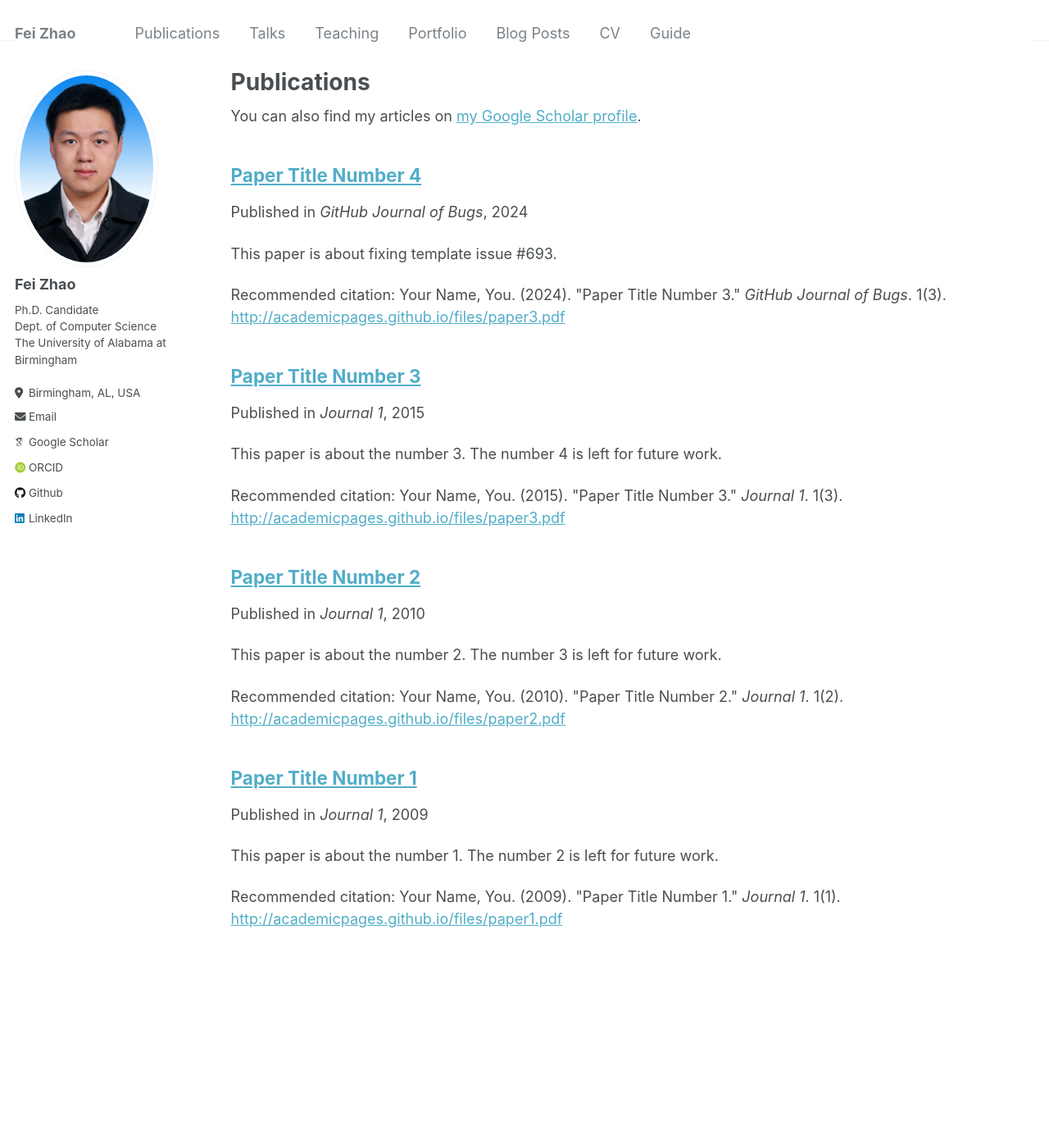
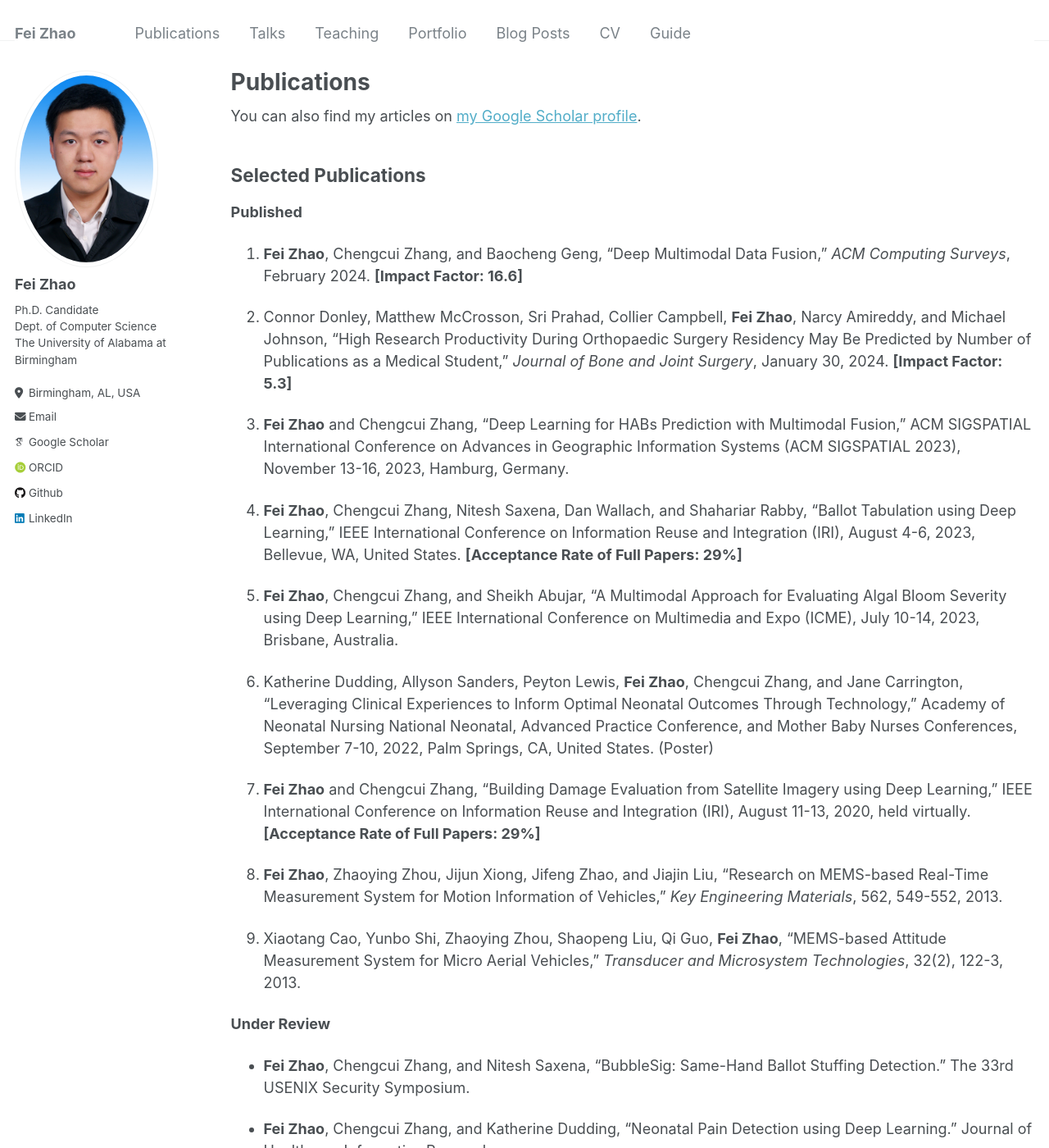
Before and after one commit to feizhao19/feizhao19.github.io, a Jekyll site: the page built from _pages/publications.md, in a window 1280 px wide and 1400 px high. Shown: the whole window at 82% size. Built offline with Jekyll 4.4.1, drawn with Linux system fonts in a browser that asks for light colours; some web fonts are replaced; some of the changed text lies outside the part shown.

Commit message:
Updated Publications

```diff
--- a/_pages/publications.md
+++ b/_pages/publications.md
@@ -14,3 +14,45 @@ author_profile: true
 {% for post in site.publications reversed %}
   {% include archive-single.html %}
 {% endfor %}
+
+
+
+
+## Selected Publications
+<!-- ====== -->
+
+**Published**
+
+1. **Fei Zhao**, Chengcui Zhang, and Baocheng Geng, "Deep Multimodal Data Fusion," *ACM Computing Surveys*, February 2024. **[Impact Factor: 16.6]**
+
+2. Connor Donley, Matthew McCrosson, Sri Prahad, Collier Campbell, **Fei Zhao**, Narcy Amireddy, and Michael Johnson, "High Research Productivity During Orthopaedic Surgery Residency May Be Predicted by Number of Publications as a Medical Student," *Journal of Bone and Joint Surgery*, January 30, 2024. **[Impact Factor: 5.3]**
+
+3. **Fei Zhao** and Chengcui Zhang, "Deep Learning for HABs Prediction with Multimodal Fusion," ACM SIGSPATIAL International Conference on Advances in Geographic Information Systems (ACM SIGSPATIAL 2023), November 13-16, 2023, Hamburg, Germany.
+
+4. **Fei Zhao**, Chengcui Zhang, Nitesh Saxena, Dan Wallach, and Shahariar Rabby, "Ballot Tabulation using Deep Learning," IEEE International Conference on Information Reuse and Integration (IRI), August 4-6, 2023, Bellevue, WA, United States. **[Acceptance Rate of Full Papers: 29%]**
+
+5. **Fei Zhao**, Chengcui Zhang, and Sheikh Abujar, "A Multimodal Approach for Evaluating Algal Bloom Severity using Deep Learning," IEEE International Conference on Multimedia and Expo (ICME), July 10-14, 2023, Brisbane, Australia.
+
+6. Katherine Dudding, Allyson Sanders, Peyton Lewis, **Fei Zhao**, Chengcui Zhang, and Jane Carrington, "Leveraging Clinical Experiences to Inform Optimal Neonatal Outcomes Through Technology," Academy of Neonatal Nursing National Neonatal, Advanced Practice Conference, and Mother Baby Nurses Conferences, September 7-10, 2022, Palm Springs, CA, United States. (Poster)
+
+7. **Fei Zhao** and Chengcui Zhang, "Building Damage Evaluation from Satellite Imagery using Deep Learning," IEEE International Conference on Information Reuse and Integration (IRI), August 11-13, 2020, held virtually. **[Acceptance Rate of Full Papers: 29%]**
+
+8. **Fei Zhao**, Zhaoying Zhou, Jijun Xiong, Jifeng Zhao, and Jiajin Liu, "Research on MEMS-based Real-Time Measurement System for Motion Information of Vehicles," *Key Engineering Materials*, 562, 549-552, 2013.
+
+9. Xiaotang Cao, Yunbo Shi, Zhaoying Zhou, Shaopeng Liu, Qi Guo, **Fei Zhao**, "MEMS-based Attitude Measurement System for Micro Aerial Vehicles," *Transducer and Microsystem Technologies*, 32(2), 122-3, 2013.
+
+**Under Review**
+
+- **Fei Zhao**, Chengcui Zhang, and Nitesh Saxena, "BubbleSig: Same-Hand Ballot Stuffing Detection." The 33rd USENIX Security Symposium.
+
+- **Fei Zhao**, Chengcui Zhang, and Katherine Dudding, "Neonatal Pain Detection using Deep Learning." Journal of Healthcare Informatics Research.
+
+**Pre-prints**
+
+- **Fei Zhao** and Chengcui Zhang, "Visual Prompt Learning of Foundation Models for Post-disaster Damage Assessment." Manuscript ready for submission.
+
+- **Fei Zhao** and Chengcui Zhang, "Parameter-Efficient Adaptation of Vision Foundation Models for Building Damage Evaluation." Manuscript ready for submission.
+
+- **Fei Zhao** and Chengcui Zhang, "Multimodal Algal Bloom Severity Evaluation Using Deep Learning: Leveraging Satellite Imagery, Elevation, Temperature, and Geolocation Data." Manuscript ready for submission.
+
+- "Augmented Communication Tools (ACTs): Pain Assessment Support Algorithm for the Individual Infant (PASAFii) for the neonatal pain algorithm." Provisional Patent.
--- a/_publications/2009-10-01-paper-title-number-1.md
+++ /dev/null
@@ -1,12 +0,0 @@
----
-title: "Paper Title Number 1"
-collection: publications
-permalink: /publication/2009-10-01-paper-title-number-1
-excerpt: 'This paper is about the number 1. The number 2 is left for future work.'
-date: 2009-10-01
-venue: 'Journal 1'
-paperurl: 'http://academicpages.github.io/files/paper1.pdf'
-citation: 'Your Name, You. (2009). &quot;Paper Title Number 1.&quot; <i>Journal 1</i>. 1(1).'
----
-
-The contents above will be part of a list of publications, if the user clicks the link for the publication than the contents of section will be rendered as a full page, allowing you to provide more information about the paper for the reader. When publications are displayed as a single page, the contents of the above "citation" field will automatically be included below this section in a smaller font.
--- a/_publications/2010-10-01-paper-title-number-2.md
+++ /dev/null
@@ -1,12 +0,0 @@
----
-title: "Paper Title Number 2"
-collection: publications
-permalink: /publication/2010-10-01-paper-title-number-2
-excerpt: 'This paper is about the number 2. The number 3 is left for future work.'
-date: 2010-10-01
-venue: 'Journal 1'
-paperurl: 'http://academicpages.github.io/files/paper2.pdf'
-citation: 'Your Name, You. (2010). &quot;Paper Title Number 2.&quot; <i>Journal 1</i>. 1(2).'
----
-
-The contents above will be part of a list of publications, if the user clicks the link for the publication than the contents of section will be rendered as a full page, allowing you to provide more information about the paper for the reader. When publications are displayed as a single page, the contents of the above "citation" field will automatically be included below this section in a smaller font.
--- a/_publications/2015-10-01-paper-title-number-3.md
+++ /dev/null
@@ -1,12 +0,0 @@
----
-title: "Paper Title Number 3"
-collection: publications
-permalink: /publication/2015-10-01-paper-title-number-3
-excerpt: 'This paper is about the number 3. The number 4 is left for future work.'
-date: 2015-10-01
-venue: 'Journal 1'
-paperurl: 'http://academicpages.github.io/files/paper3.pdf'
-citation: 'Your Name, You. (2015). &quot;Paper Title Number 3.&quot; <i>Journal 1</i>. 1(3).'
----
-
-The contents above will be part of a list of publications, if the user clicks the link for the publication than the contents of section will be rendered as a full page, allowing you to provide more information about the paper for the reader. When publications are displayed as a single page, the contents of the above "citation" field will automatically be included below this section in a smaller font.
--- a/_publications/2024-02-17-paper-title-number-4.md
+++ /dev/null
@@ -1,12 +0,0 @@
----
-title: "Paper Title Number 4"
-collection: publications
-permalink: /publication/2024-02-17-paper-title-number-4
-excerpt: 'This paper is about fixing template issue #693.'
-date: 2024-02-17
-venue: 'GitHub Journal of Bugs'
-paperurl: 'http://academicpages.github.io/files/paper3.pdf'
-citation: 'Your Name, You. (2024). &quot;Paper Title Number 3.&quot; <i>GitHub Journal of Bugs</i>. 1(3).'
----
-
-The contents above will be part of a list of publications, if the user clicks the link for the publication than the contents of section will be rendered as a full page, allowing you to provide more information about the paper for the reader. When publications are displayed as a single page, the contents of the above "citation" field will automatically be included below this section in a smaller font.
```
